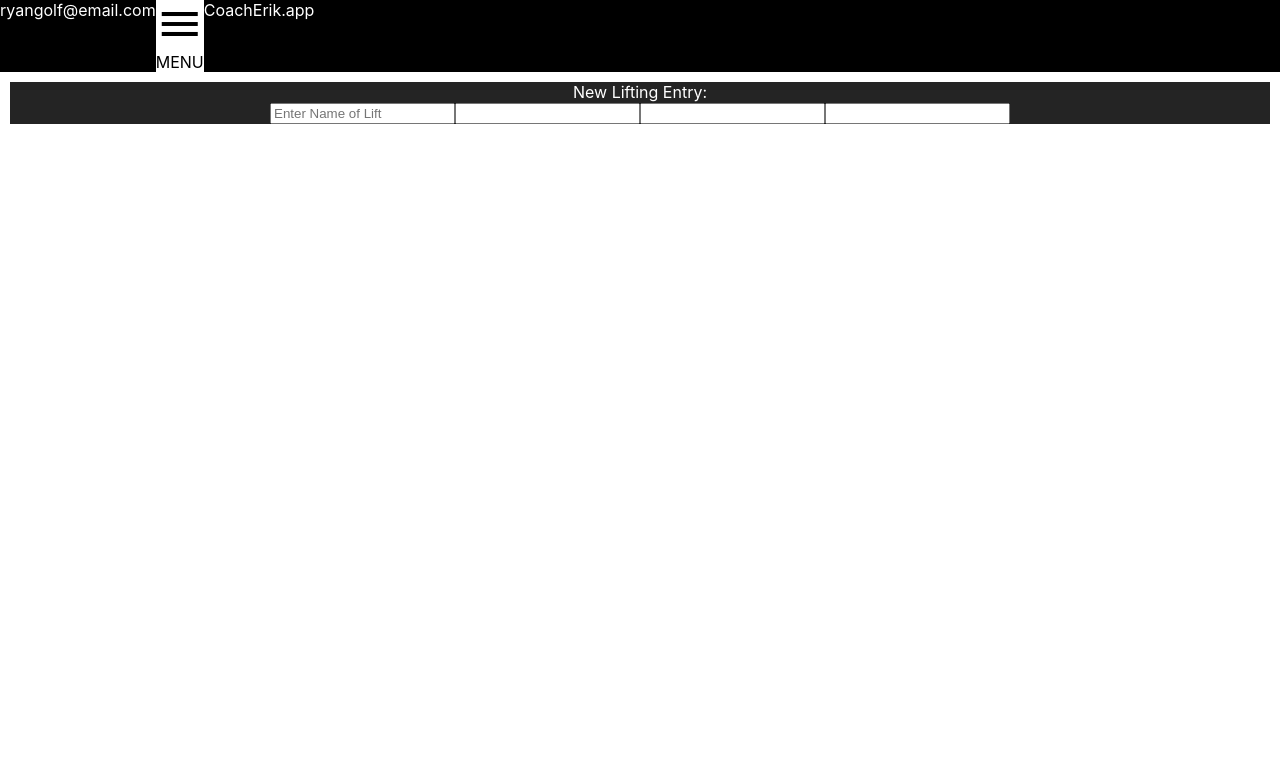
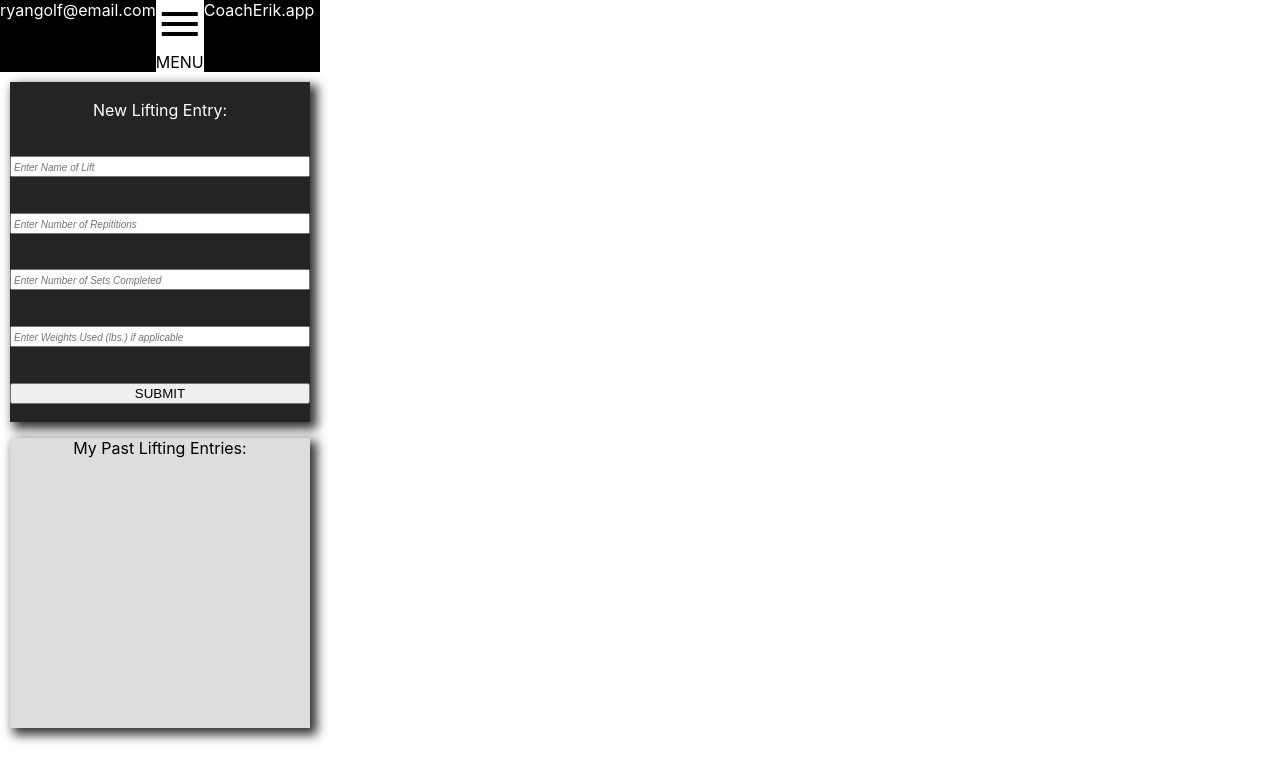
Before and after one commit to RRG38/coach-erik, a React (Create React App) app: page / in a window 1280 px wide. Shown: the top 782 px of the page. Built offline with nearby package versions, Linux system fonts and the light colour scheme.

Commit message:
landing view css structure built

```diff
--- a/src/App.js
+++ b/src/App.js
@@ -3,6 +3,7 @@ import axios from "axios";
 import "./assets/App.css";
 import Header from "./components/Header/Header";
 import AddLift from './components/AddLift/AddLift'
+import Lift from './components/Lift/Lift'
 
 class App extends Component {
   render() {
@@ -10,6 +11,7 @@ class App extends Component {
       <div className="App">
         <Header />
         <AddLift />
+        <Lift />
       </div>
     )
   }
--- a/src/components/AddLift/AddLift.css
+++ b/src/components/AddLift/AddLift.css
@@ -1,6 +1,16 @@
 .addlift-parent {
   background-color: #242424;
-  border-color: black;
   color: white;
+  display: flex;
+  justify-content: space-around;
+  flex-direction: column;
+  width: 300px;
+  height: 340px;
   margin: 10px;
+  box-shadow: 5px 5px 10px 2px rgba(0,0,0,.8);
 }
+
+::placeholder {
+  font-size: 10px;
+  font-style: italic;
+}
--- a/src/components/AddLift/AddLift.js
+++ b/src/components/AddLift/AddLift.js
@@ -15,9 +15,10 @@ class AddLift extends Component {
       <div className='addlift-parent'>
         <div>New Lifting Entry:</div>
         <input placeholder='Enter Name of Lift'></input>
-        <input></input>
-        <input></input>
-        <input></input>
+        <input placeholder='Enter Number of Repititions'></input>
+        <input placeholder='Enter Number of Sets Completed'></input>
+        <input placeholder='Enter Weights Used (lbs.) if applicable'></input>
+        <button> SUBMIT </button>
       </div>
     )
   }
--- a/src/components/Header/Header.css
+++ b/src/components/Header/Header.css
@@ -1,6 +1,7 @@
 .header-parent {
   background-color:black;
-  display: flex
+  display: flex;
+  width: 320px;
 }
 
 .email {
--- a/src/components/Lift/Lift.css
+++ b/src/components/Lift/Lift.css
@@ -0,0 +1,7 @@
+.lift-parent {
+  background-color: #DDDDDD;
+  width: 300px;
+  height: 290px;
+  margin: 10px;
+  box-shadow: 5px 5px 10px 2px rgba(0,0,0,.8)
+}
--- a/src/components/Lift/Lift.js
+++ b/src/components/Lift/Lift.js
@@ -1 +1,14 @@
+import React, { Component } from 'react'
 import './Lift.css'
+
+class Lift extends Component {
+  render() {
+    return(
+      <div className='lift-parent'>
+        <p> My Past Lifting Entries: </p>
+      </div>
+    )
+  }
+}
+
+export default Lift
```
